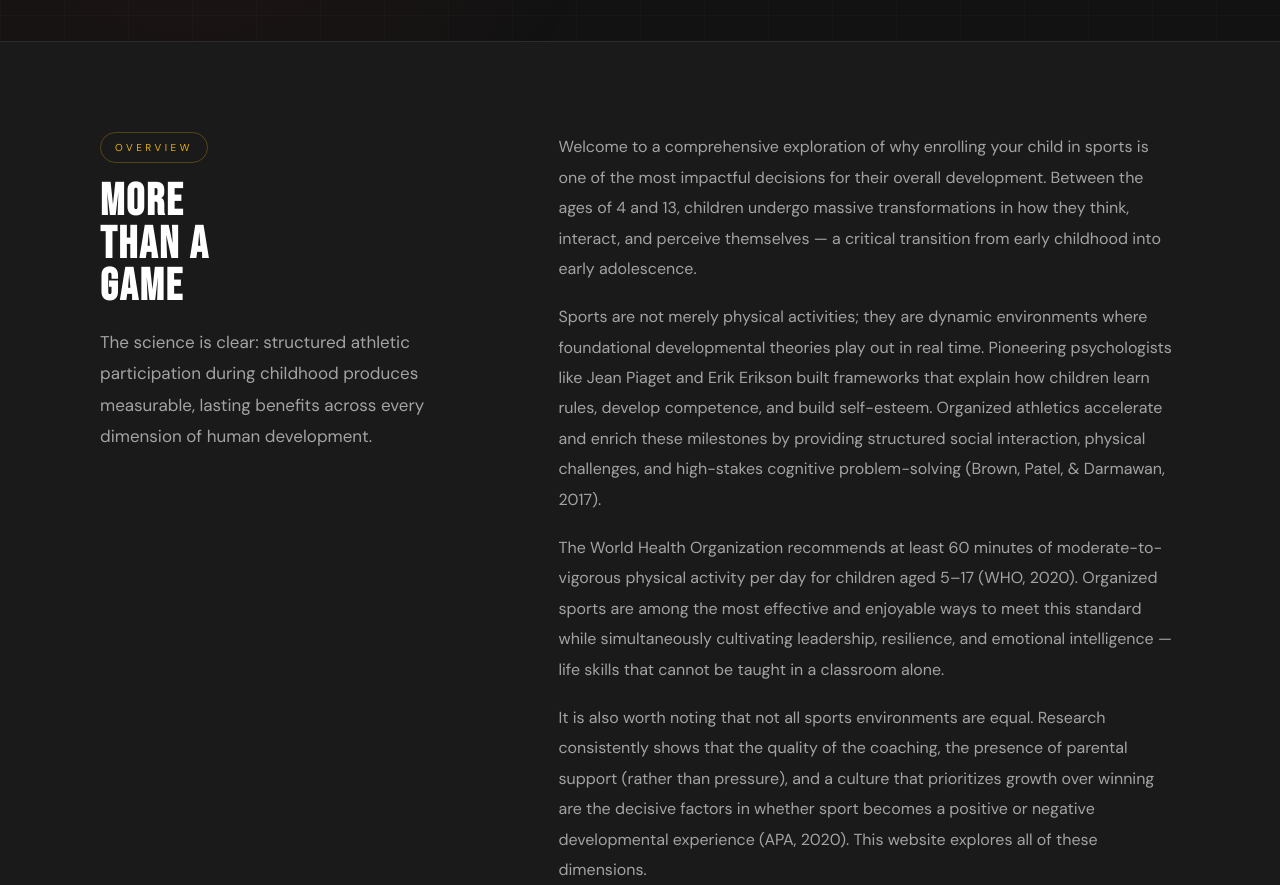
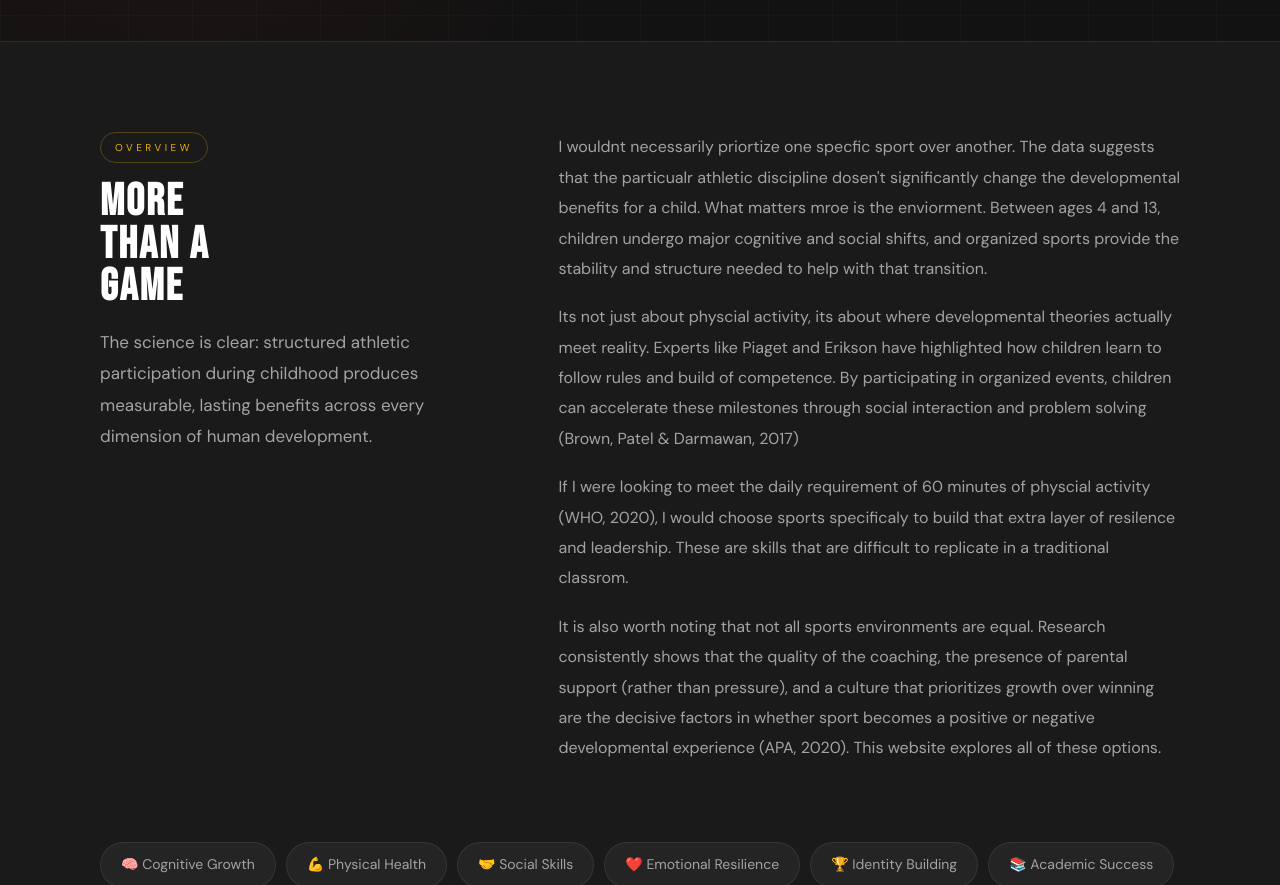
Before and after one commit to ParkerDingle/Chris-Website, a plain HTML site: page index.html in a window 1280 px wide. Shown: the part 885-1770 px from the top of the page. Drawn offline with Linux system fonts and the light colour scheme.

Commit message:
Update index.html

```diff
--- a/index.html
+++ b/index.html
@@ -46,7 +46,7 @@
 
       <p class="hero-intro">
         Between the ages of 4 and 13, children undergo their most critical window of physical,
-        cognitive, and psychosocial growth. Sports are not just games — they are structured
+        cognitive, and psychosocial growth. Sports are not just games. They are structured
         developmental environments that shape who a child becomes.
       </p>
 
@@ -83,32 +83,29 @@
           </div>
           <div class="intro-content">
             <p>
-              Welcome to a comprehensive exploration of why enrolling your child in sports is one
-              of the most impactful decisions for their overall development. Between the ages of 4
-              and 13, children undergo massive transformations in how they think, interact, and
-              perceive themselves — a critical transition from early childhood into early adolescence.
+              I wouldnt necessarily priortize one specfic sport over another. The data suggests
+              that the particualr athletic discipline dosen't significantly change the developmental
+              benefits for a child. What matters mroe is the enviorment. Between ages 4 and 13, children
+              undergo major cognitive and social shifts, and organized sports provide the stability and
+              structure needed to help with that transition.
             </p>
             <p>
-              Sports are not merely physical activities; they are dynamic environments where
-              foundational developmental theories play out in real time. Pioneering psychologists
-              like Jean Piaget and Erik Erikson built frameworks that explain how children learn
-              rules, develop competence, and build self-esteem. Organized athletics accelerate and
-              enrich these milestones by providing structured social interaction, physical challenges,
-              and high-stakes cognitive problem-solving (Brown, Patel, &amp; Darmawan, 2017).
+              Its not just about physcial activity, its about where developmental theories actually meet
+              reality. Experts like Piaget and Erikson have highlighted how children learn to follow rules
+              and build of competence. By participating in organized events, children can accelerate these
+              milestones through social interaction and problem solving (Brown, Patel & Darmawan, 2017)
             </p>
             <p>
-              The World Health Organization recommends at least 60 minutes of moderate-to-vigorous
-              physical activity per day for children aged 5–17 (WHO, 2020). Organized sports are
-              among the most effective and enjoyable ways to meet this standard while simultaneously
-              cultivating leadership, resilience, and emotional intelligence — life skills that
-              cannot be taught in a classroom alone.
+              If I were looking to meet the daily requirement of 60 minutes of physcial activity (WHO, 2020),
+              I would choose sports specificaly to build that extra layer of resilence and leadership. These
+              are skills that are difficult to replicate in a traditional classrom.
             </p>
             <p>
               It is also worth noting that not all sports environments are equal. Research
               consistently shows that the quality of the coaching, the presence of parental support
               (rather than pressure), and a culture that prioritizes growth over winning are the
               decisive factors in whether sport becomes a positive or negative developmental
-              experience (APA, 2020). This website explores all of these dimensions.
+              experience (APA, 2020). This website explores all of these options.
             </p>
           </div>
         </div>
```
